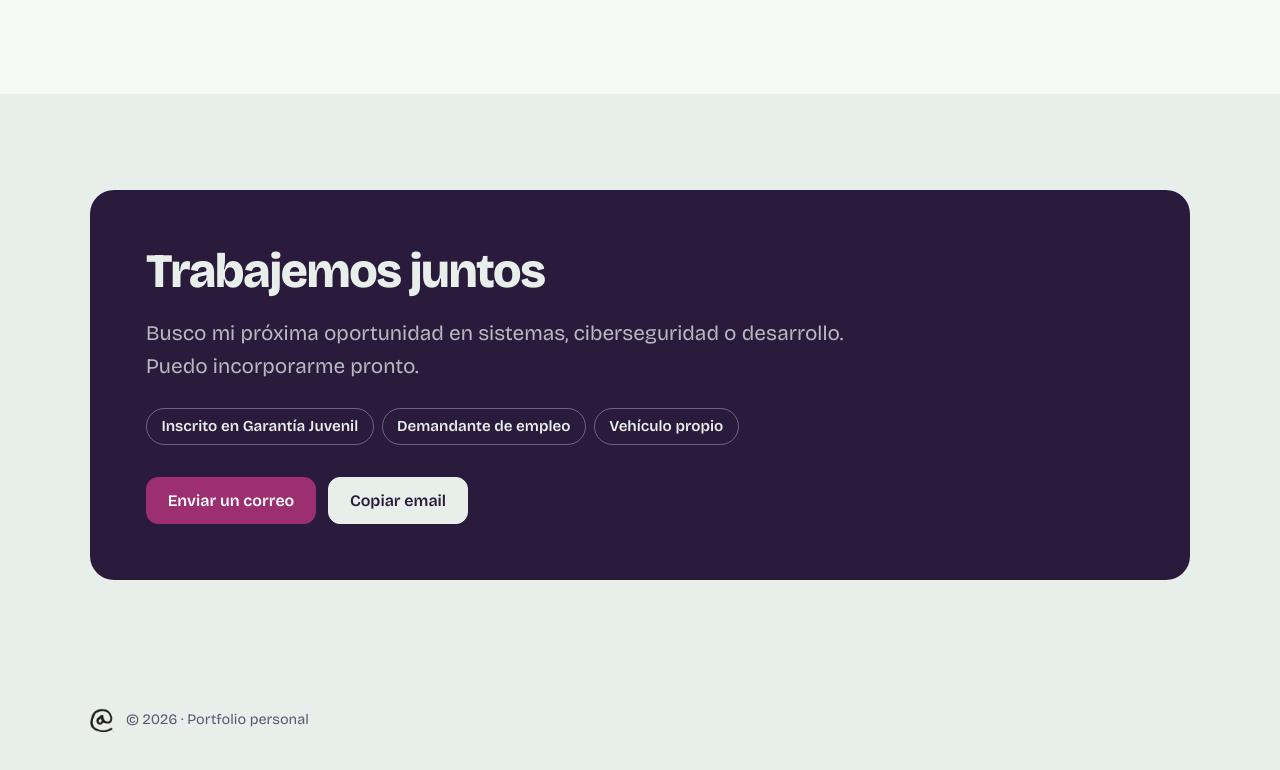
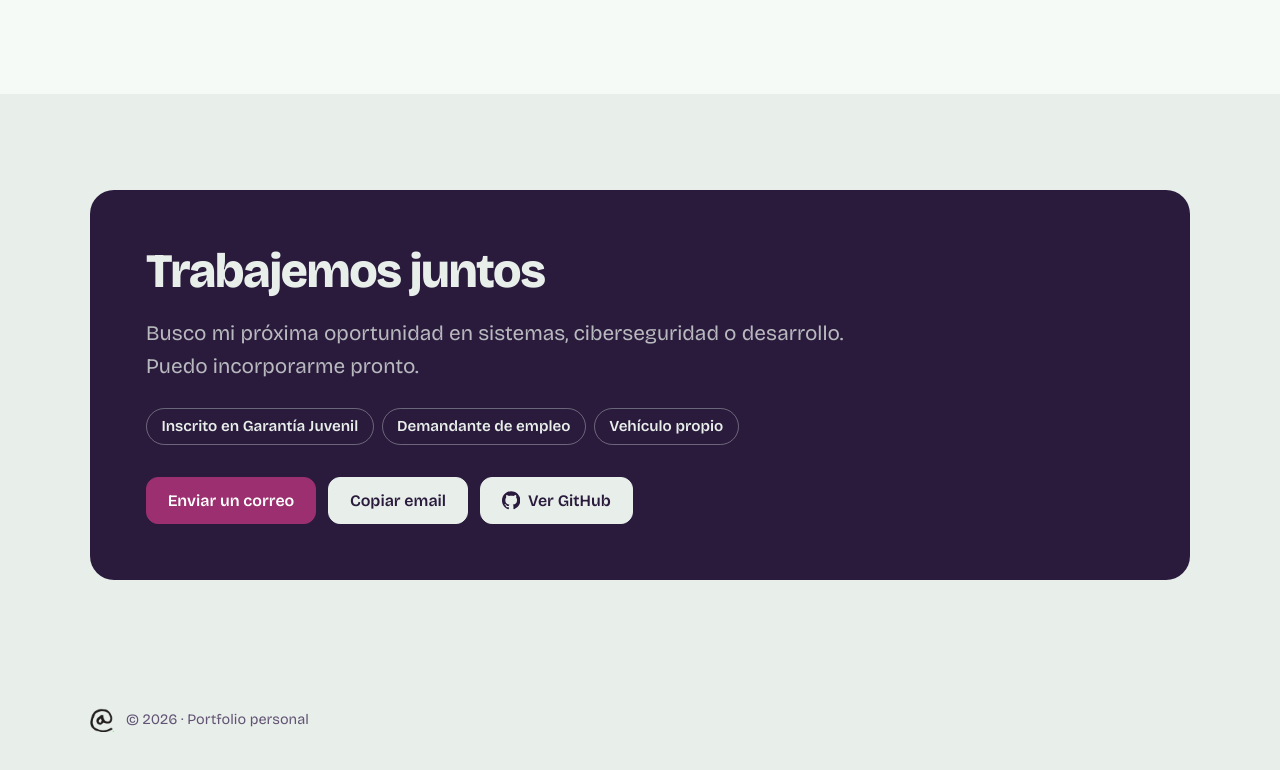
Before and after one commit to alperonoberto/cool_portfolio_2026, a plain HTML site: page index.html in a window 1280 px wide. Shown: the part 4371-5141 px from the top of the page. Drawn offline with nearby package versions, Linux system fonts and the light colour scheme.

Commit message:
Add github link to contact

```diff
--- a/index.html
+++ b/index.html
@@ -7,7 +7,7 @@
 <link rel="icon" href="/assets/logo.ico" type="image/x-icon">
 <link rel="preconnect" href="https://fonts.googleapis.com">
 <link rel="stylesheet" href="https://fonts.googleapis.com/css2?family=Bricolage+Grotesque:opsz,wght@12..96,400;12..96,600;12..96,800&family=JetBrains+Mono:wght@400;600&display=swap">
-<link rel="stylesheet" href="styles.css?v=nav-icon-center-20261123">
+<link rel="stylesheet" href="styles.css?v=github-icon-20261123">
 <script src="script.js?v=mobile-menu-20261123" defer></script>
 </head>
 <body>
@@ -121,6 +121,7 @@
   <div class="btns">
     <a class="btn primary" id="mail" href="mailto:alperonoberto@gmail.com">Enviar un correo</a>
     <button class="btn" id="copy">Copiar email</button>
+    <a class="btn" href="https://github.com/alperonoberto"><svg class="github-mark" viewBox="0 0 24 24" fill="currentColor" aria-hidden="true"><path d="M12 .297c-6.63 0-12 5.373-12 12 0 5.303 3.438 9.8 8.205 11.385.6.113.82-.258.82-.577 0-.285-.01-1.04-.015-2.04-3.338.724-4.042-1.61-4.042-1.61C4.422 18.07 3.633 17.7 3.633 17.7c-1.087-.744.084-.729.084-.729 1.205.084 1.838 1.236 1.838 1.236 1.07 1.835 2.809 1.305 3.495.998.108-.776.417-1.305.76-1.605-2.665-.3-5.466-1.332-5.466-5.93 0-1.31.465-2.38 1.235-3.22-.135-.303-.54-1.523.105-3.176 0 0 1.005-.322 3.3 1.23.96-.267 1.98-.399 3-.405 1.02.006 2.04.138 3 .405 2.28-1.552 3.285-1.23 3.285-1.23.645 1.653.24 2.873.12 3.176.765.84 1.23 1.91 1.23 3.22 0 4.61-2.805 5.625-5.475 5.92.42.36.81 1.096.81 2.22 0 1.606-.015 2.896-.015 3.286 0 .315.21.69.825.57C20.565 22.092 24 17.592 24 12.297c0-6.627-5.373-12-12-12"/></svg>Ver GitHub</a>
   </div>
 </div></div></section>
 </main>
--- a/styles.css
+++ b/styles.css
@@ -331,6 +331,12 @@ h3 {
     border: 1px solid var(--line);
     background: var(--surface);
     color: var(--ink)
+}
+
+.btn .github-mark {
+    width: 1.15rem;
+    height: 1.15rem;
+    flex: none
 }
 
 .btn:hover {
```
